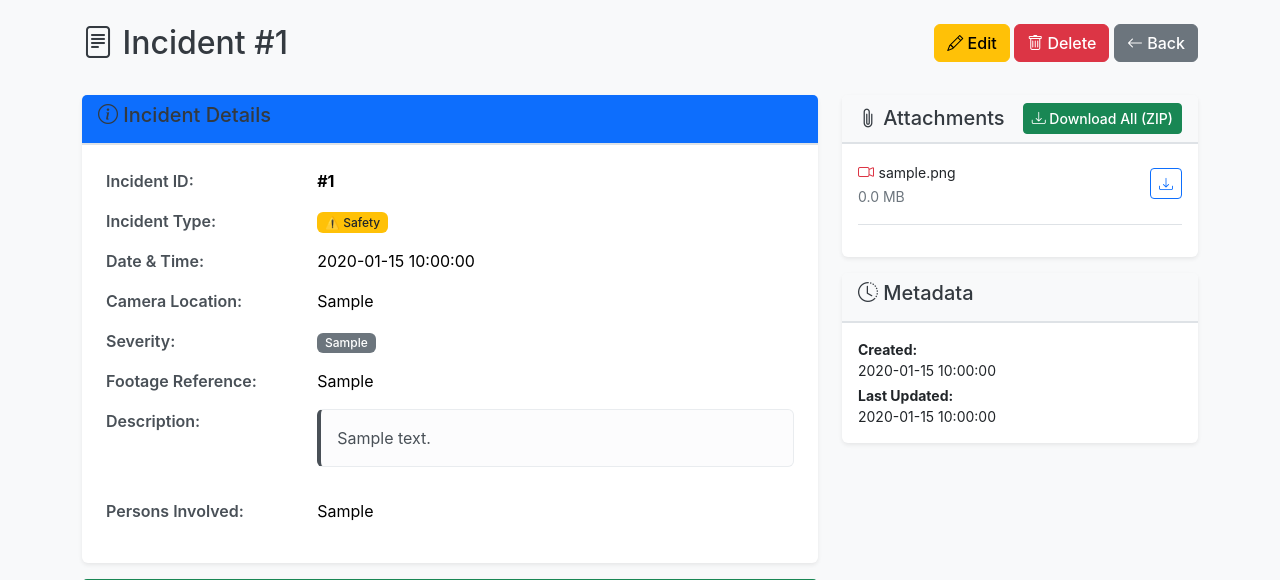
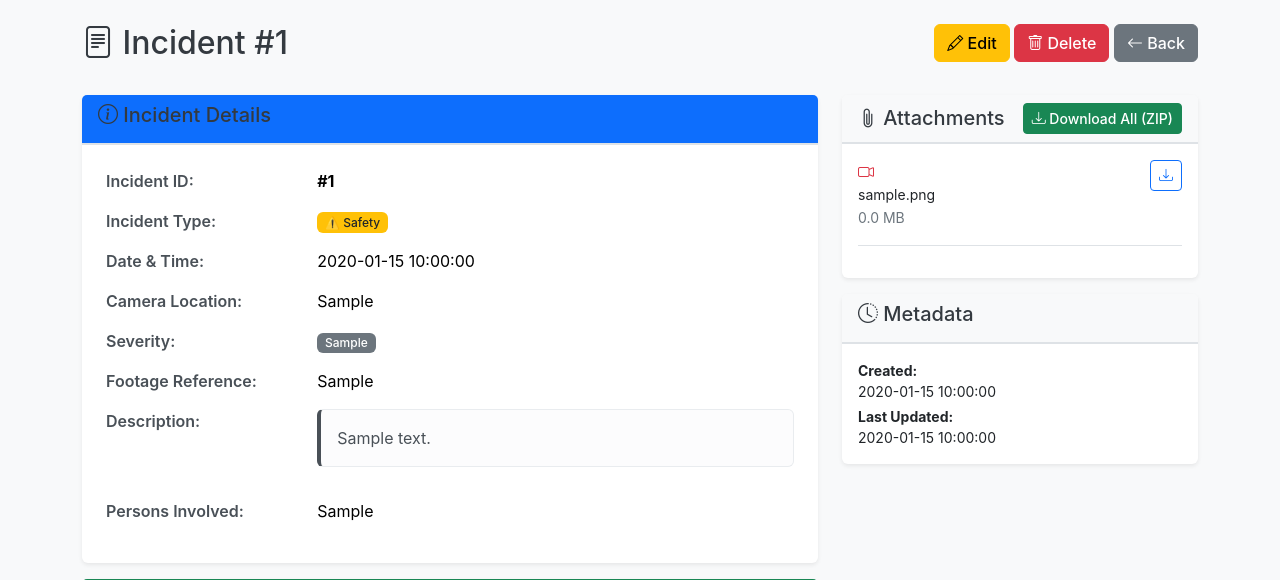
Before and after one commit to ZA-CORP-APPS/Incident-Report, a Flask app: page /incident/1 in a window 1280 px wide. Shown: the part 56-636 px from the top of the page. Run offline with Flask 3, Linux system fonts and the light colour scheme; a user stored in the database is signed in; tables that the repository leaves empty hold one stand-in row (values such as "Sample post").

Commit message:
Wrap long file names to stay within display boundaries
Update incident view template to apply CSS word-breaking and overflow-wrapping to attachment filenames, ensuring they remain within their designated boundary boxes.

Replit-Commit-Author: Agent
Replit-Commit-Session-Id: d71b7660-e851-48b8-b9a6-686618be9449
Replit-Commit-Checkpoint-Type: full_checkpoint
Replit-Commit-Event-Id: 9597f034-18ec-4aeb-9730-e7595dea1c38
Replit-Commit-Screenshot-Url: https://storage.googleapis.com/screenshot-production-us-central1/00934386-b227-470e-8420-495189c3a5da/d71b7660-e851-48b8-b9a6-686618be9449/NGX0YfH

```diff
--- a/templates/incident_view.html
+++ b/templates/incident_view.html
@@ -143,18 +143,18 @@
                                 </video>
                             </div>
                             {% endif %}
-                            <div class="d-flex justify-content-between align-items-center">
-                                <div>
+                            <div class="d-flex justify-content-between align-items-start">
+                                <div style="flex: 1; min-width: 0; margin-right: 10px;">
                                     {% if attachment.file_type == 'image' %}
                                     <i class="bi bi-image text-primary"></i>
                                     {% else %}
                                     <i class="bi bi-camera-video text-danger"></i>
                                     {% endif %}
-                                    <small>{{ attachment.filename }}</small><br>
+                                    <small style="word-break: break-all; overflow-wrap: break-word; display: block;">{{ attachment.filename }}</small>
                                     <small class="text-muted">{{ (attachment.file_size / 1024 / 1024) | round(2) }} MB</small>
                                 </div>
                                 <a href="{{ url_for('uploaded_file', filename=attachment.filename) }}"
-                                   target="_blank" class="btn btn-sm btn-outline-primary">
+                                   target="_blank" class="btn btn-sm btn-outline-primary flex-shrink-0">
                                     <i class="bi bi-download"></i>
                                 </a>
                             </div>
@@ -170,7 +170,7 @@
                            target="_blank" class="btn btn-sm btn-primary">
                             <i class="bi bi-download"></i> Download
                         </a>
-                        <p class="text-muted small mt-2">{{ incident.attachment_filename }}</p>
+                        <p class="text-muted small mt-2" style="word-break: break-all; overflow-wrap: break-word;">{{ incident.attachment_filename }}</p>
                     </div>
                     {% endif %}
                 </div>
```
Also changed, not shown: attached_assets/image_1763787485175.png (added), 1 other file.
